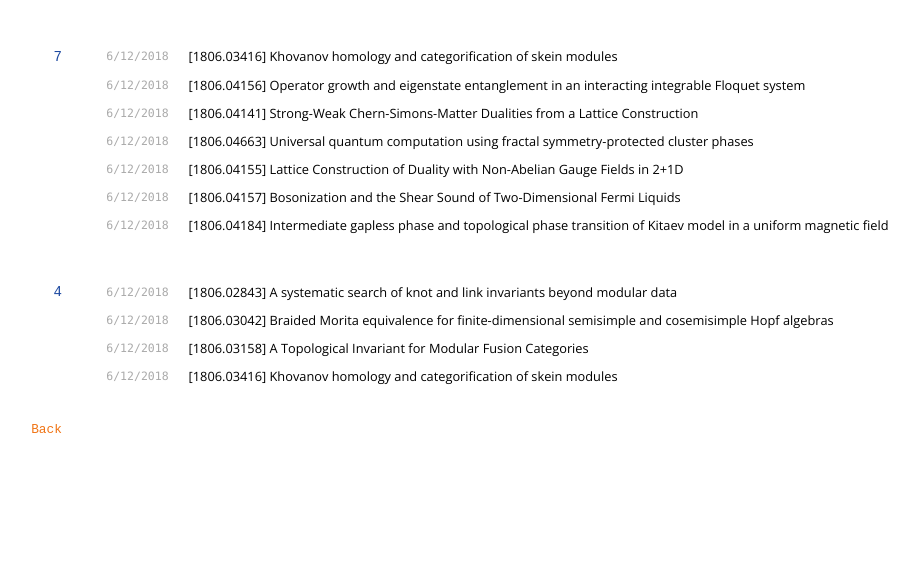
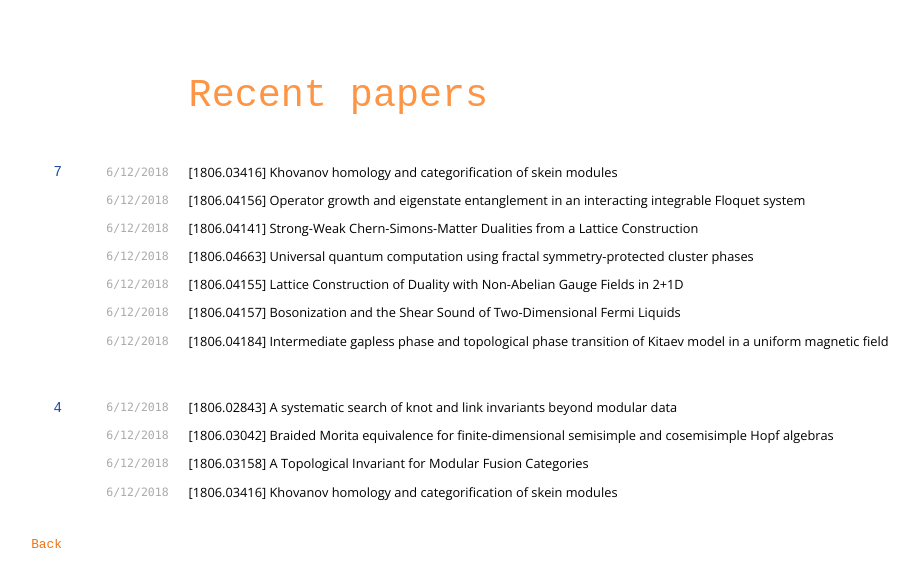
Before and after one commit to davidaasen/davidaasen.github.io, a Jekyll site: the page built from refsprime.md, in a window 1280 px wide. Shown: the top 587 px of the page, without its empty margins (141-1060 px from the left). Built offline with Jekyll 4.4.1, drawn with Linux system fonts in a browser that asks for light colours; nearby versions of some CDN libraries.

Commit message:
Update refsprime.md

```diff
--- a/refsprime.md
+++ b/refsprime.md
@@ -2,6 +2,9 @@
 layout: cv
 title: some referencess
 ---
+
+# Recent papers
+
 ## 7
 `6/12/2018`
  [[1806.03416] Khovanov homology and categorification of skein modules](https://arxiv.org/abs/1806.03416)
```
